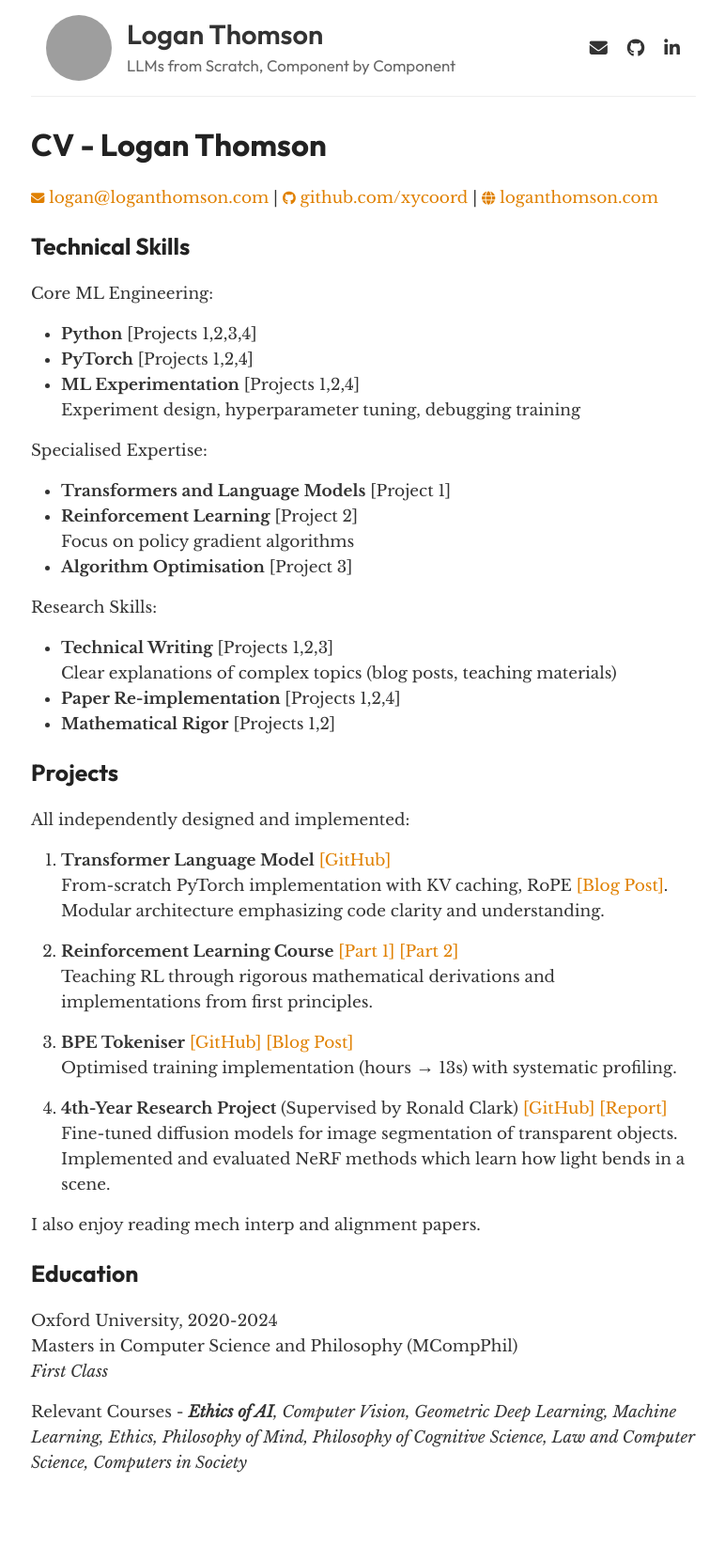
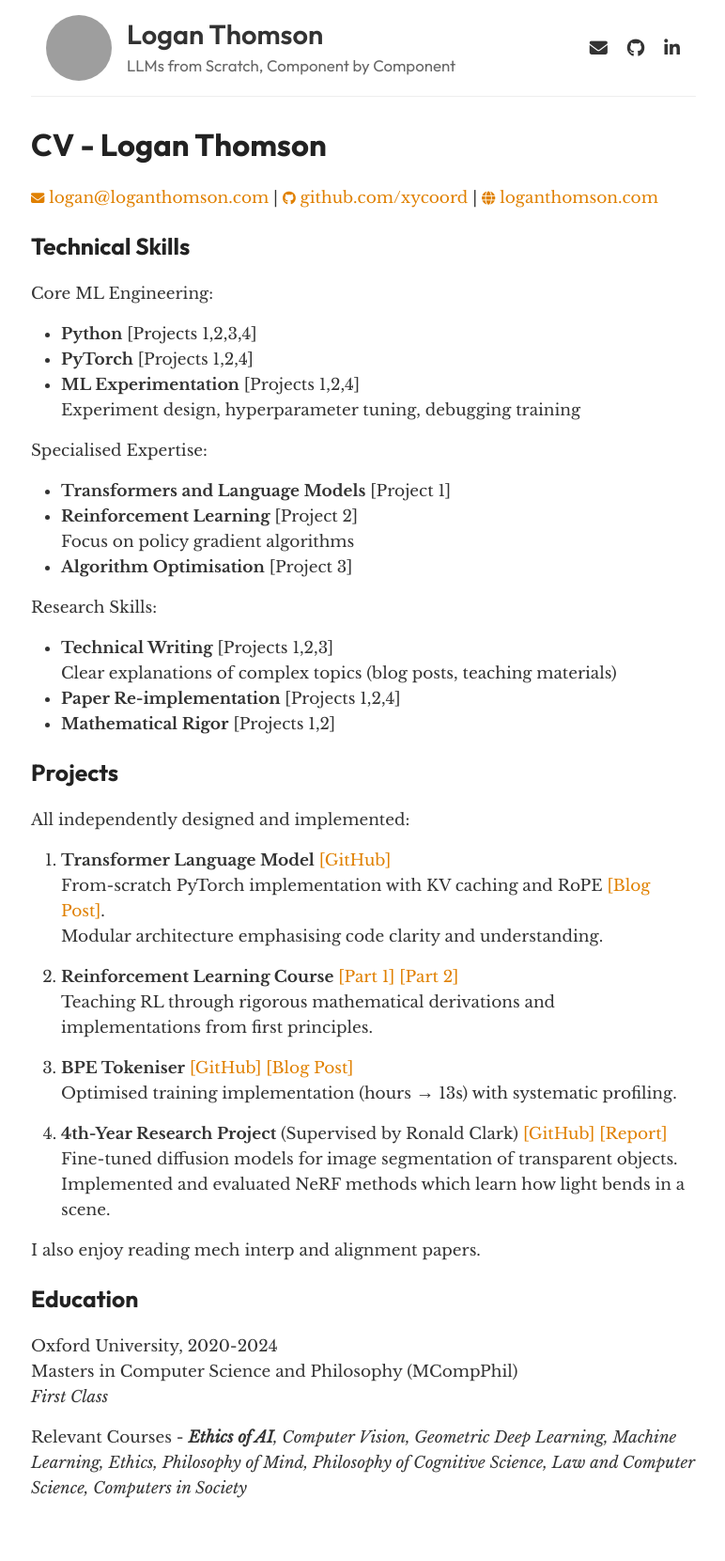
Before and after one commit to xycoord/xycoord.github.io, a Jekyll site: the page built from CV.md, in a window 1280 px wide. Shown: the whole page at 94% size, without its empty margins (253-1025 px from the left). Built offline with Jekyll 4.4.1, drawn with Linux system fonts in a browser that asks for light colours; some web fonts are replaced; before the commit the page ends 1634 px from its top, so only the background shows below that; grey boxes are pictures that could not be loaded.

Commit message:
Update CV and index for clarity and completeness
- Revised project description in CV to clarify the implementation details of the Transformer Language Model.
- Added a note on achieving First Class in the index page to highlight academic achievement.

```diff
--- a/CV.md
+++ b/CV.md
@@ -35,8 +35,8 @@
 All independently designed and implemented:
 
 1. **Transformer Language Model** [[GitHub]](https://github.com/xycoord/Language-Modelling/)
-  From-scratch PyTorch implementation with KV caching, RoPE [[Blog Post]](https://loganthomson.com/RoPE/).
-  Modular architecture emphasizing code clarity and understanding.
+  From-scratch PyTorch implementation with KV caching and RoPE [[Blog Post]](https://loganthomson.com/RoPE/).
+  Modular architecture emphasising code clarity and understanding.
 
 2. **Reinforcement Learning Course** [[Part 1]](https://colab.research.google.com/drive/1Lm_TI-Vrzai-WZQeZL3o7US07vVKWXlQ) [[Part 2]](https://colab.research.google.com/drive/1UULTQYnymQOpa7nuaw6mDXnvWRV9R_2y)
   Teaching RL through rigorous mathematical derivations and implementations from first principles.
```
Also changed, not shown: index.md (+1 -0 lines).
